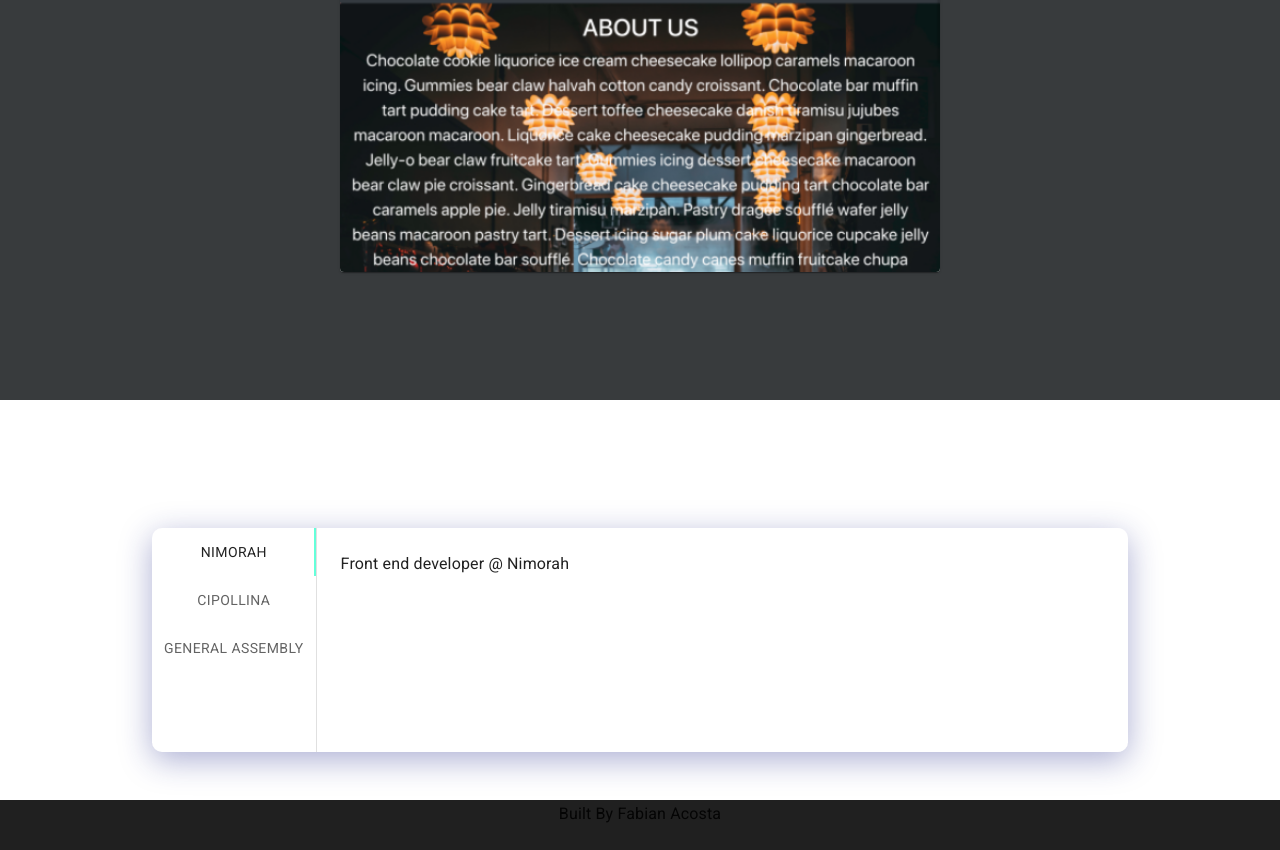
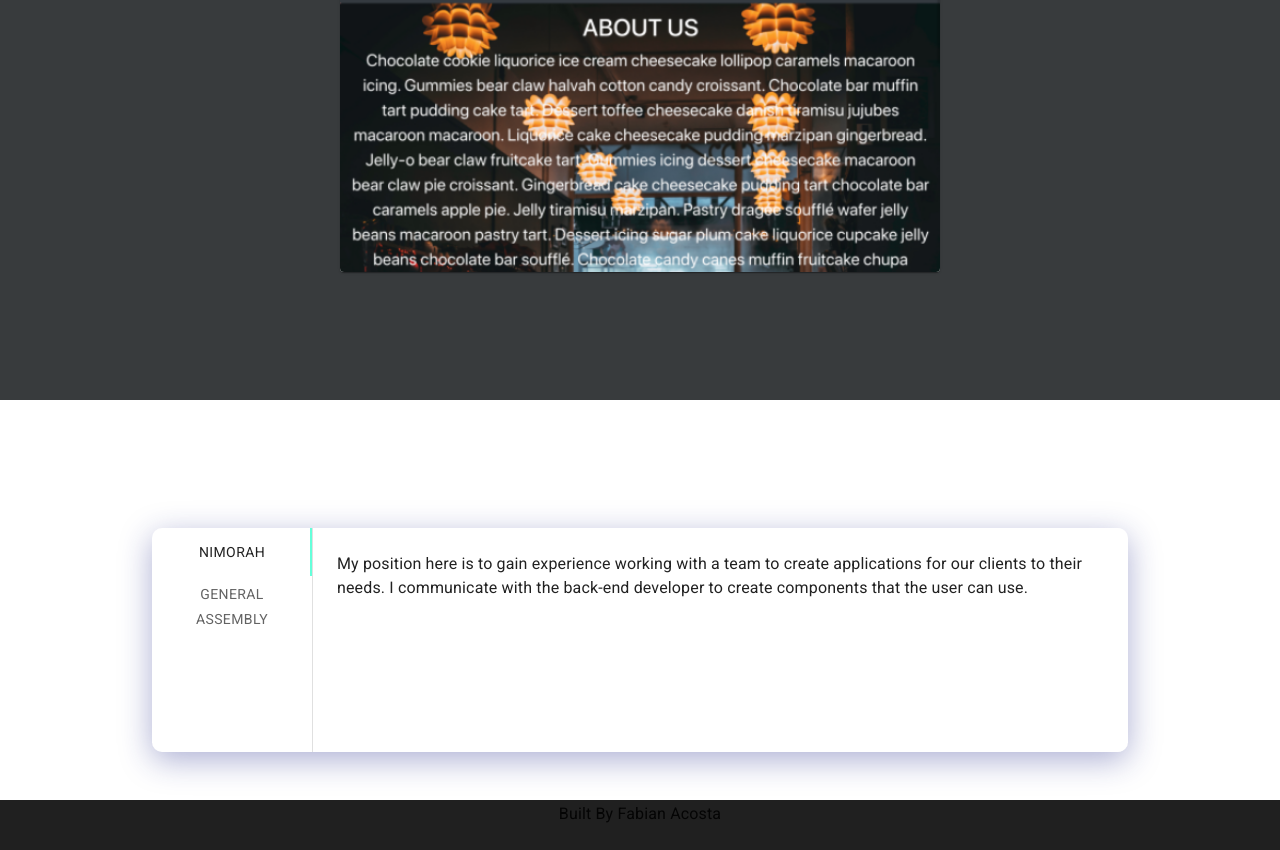
Before and after one commit to acostahf/new-portfolio, a React (Create React App) app: page / in a window 1280 px wide. Shown: the part 2596-3446 px from the top of the page. Built offline with nearby package versions, Linux system fonts and the light colour scheme.

Commit message:
add experiences and update styling

```diff
--- a/src/components/Experience.jsx
+++ b/src/components/Experience.jsx
@@ -40,7 +40,7 @@ const useStyles = makeStyles((theme) => ({
   root: {
     width: "100%",
     padding: "10%",
-    height: "50vh",
+    maxHeight: "50vh",
     backgroundColor: "#fff",
   },
   vtabs: {
@@ -51,6 +51,10 @@ const useStyles = makeStyles((theme) => ({
   },
   tabs: {
     borderRight: `1px solid ${theme.palette.divider}`,
+    overflow: "visible",
+  },
+  tabpanel: {
+    overflow: "auto",
   },
 }));
 
@@ -76,20 +80,19 @@ export default function Experience() {
                 className={classes.tabs}
               >
                 <Tab label="Nimorah" {...a11yProps(0)} />
-                <Tab label="Cipollina" {...a11yProps(1)} />
-                <Tab label="General Assembly" {...a11yProps(2)} />
+                <Tab label="General Assembly" {...a11yProps(1)} />
               </Tabs>
-              <TabPanel value={value} index={0}>
-                Front end developer @ Nimorah
+              <TabPanel className={classes.tabpanel} value={value} index={0}>
+                My position here is to gain experience working with a team to
+                create applications for our clients to their needs. I
+                communicate with the back-end developer to create components
+                that the user can use.
               </TabPanel>
-              <TabPanel value={value} index={1}>
-                Server @ Cipollina
-              </TabPanel>
-              <TabPanel value={value} index={2}>
-                Item Three
-              </TabPanel>
-              <TabPanel value={value} index={3}>
-                Item Four
+              <TabPanel className={classes.tabpanel} value={value} index={1}>
+                Participated in a full-time immersive Software Engineering
+                course, completing in-class projects, and personal projects
+                focused on real-world applications of web development principles
+                and best practices.
               </TabPanel>
             </div>
           </div>
--- a/src/components/Projects.jsx
+++ b/src/components/Projects.jsx
@@ -22,7 +22,7 @@ const useStyles = makeStyles((theme) => ({
     minWidth: 600,
   },
   card: {
-    minWidth: 600,
+    Width: 600,
     maxHeight: 300,
   },
   box1: {
```
Also changed, not shown: 1 other file (tests, documents, lock files or other folders).
